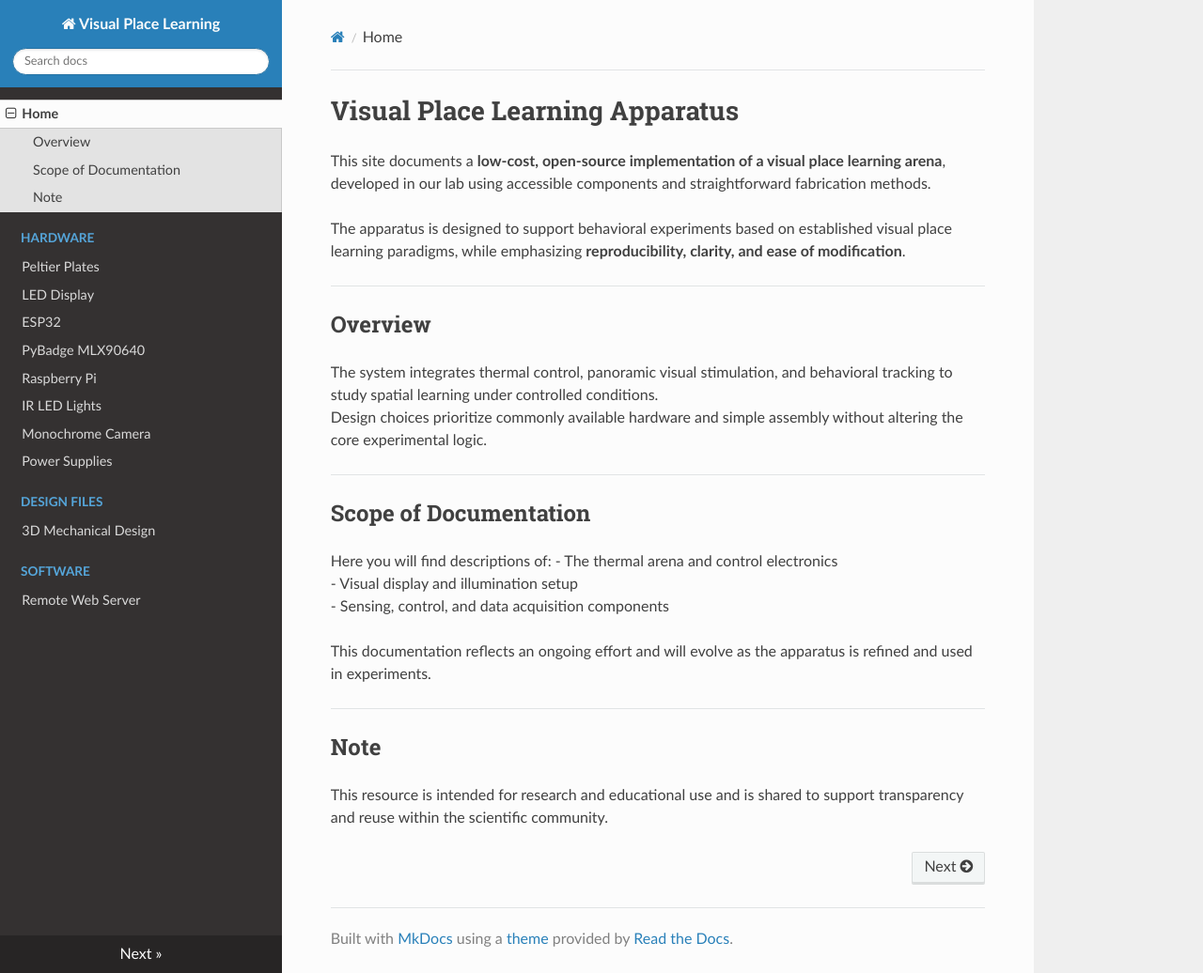
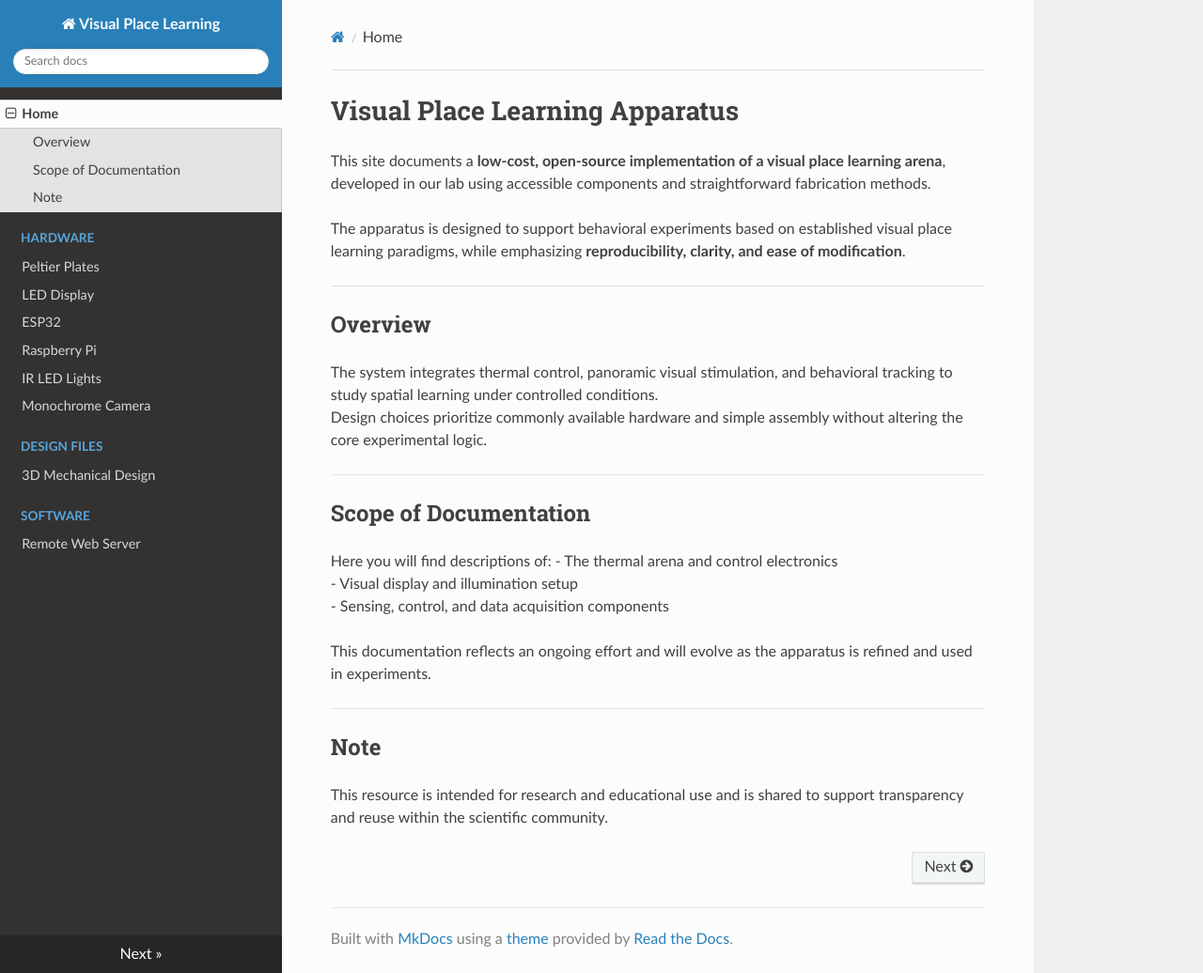
Before and after one commit to ajadismail2/Visual-place-learning, an MkDocs documentation site: the page built from docs/index.md, in a window 1280 px wide and 1036 px high. Shown: the whole window at 94% size. Built offline with MkDocs 1.6.1, drawn with Linux system fonts in a browser that asks for light colours; nearby versions of some CDN libraries.

Commit message:
Update mkdocs.yml

```diff
--- a/mkdocs.yml
+++ b/mkdocs.yml
@@ -10,11 +10,9 @@ nav:
       - Peltier Plates: hardware/peltier_plates.md
       - LED Display: hardware/led_display.md
       - ESP32: hardware/esp32.md
-      - PyBadge MLX90640: hardware/pybadge_mlx90640.md
       - Raspberry Pi: hardware/raspberry_pi.md
       - IR LED Lights: hardware/ir_led_lights.md
       - Monochrome Camera: hardware/monochrome_camera.md
-      - Power Supplies: hardware/power_supplies.md
 
   - Design Files:
       - 3D Mechanical Design: design/3d_design.md
```
